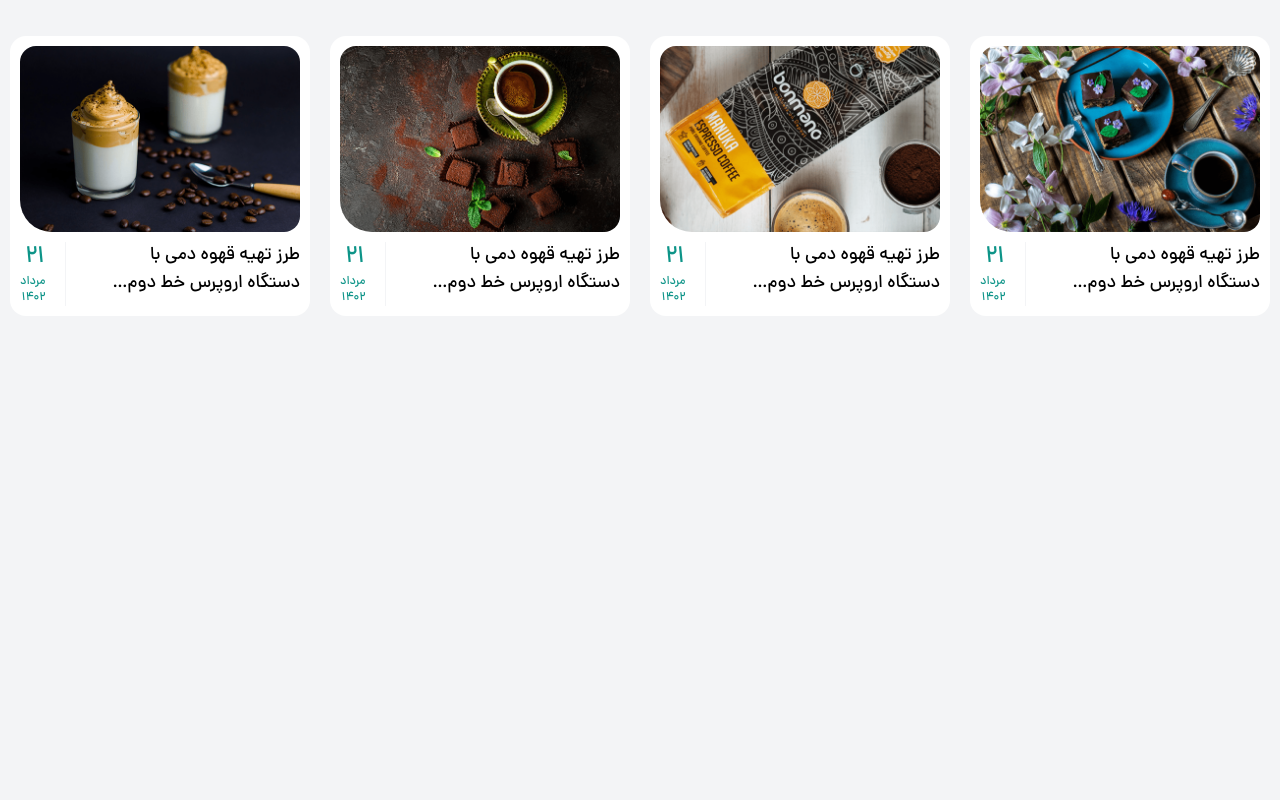
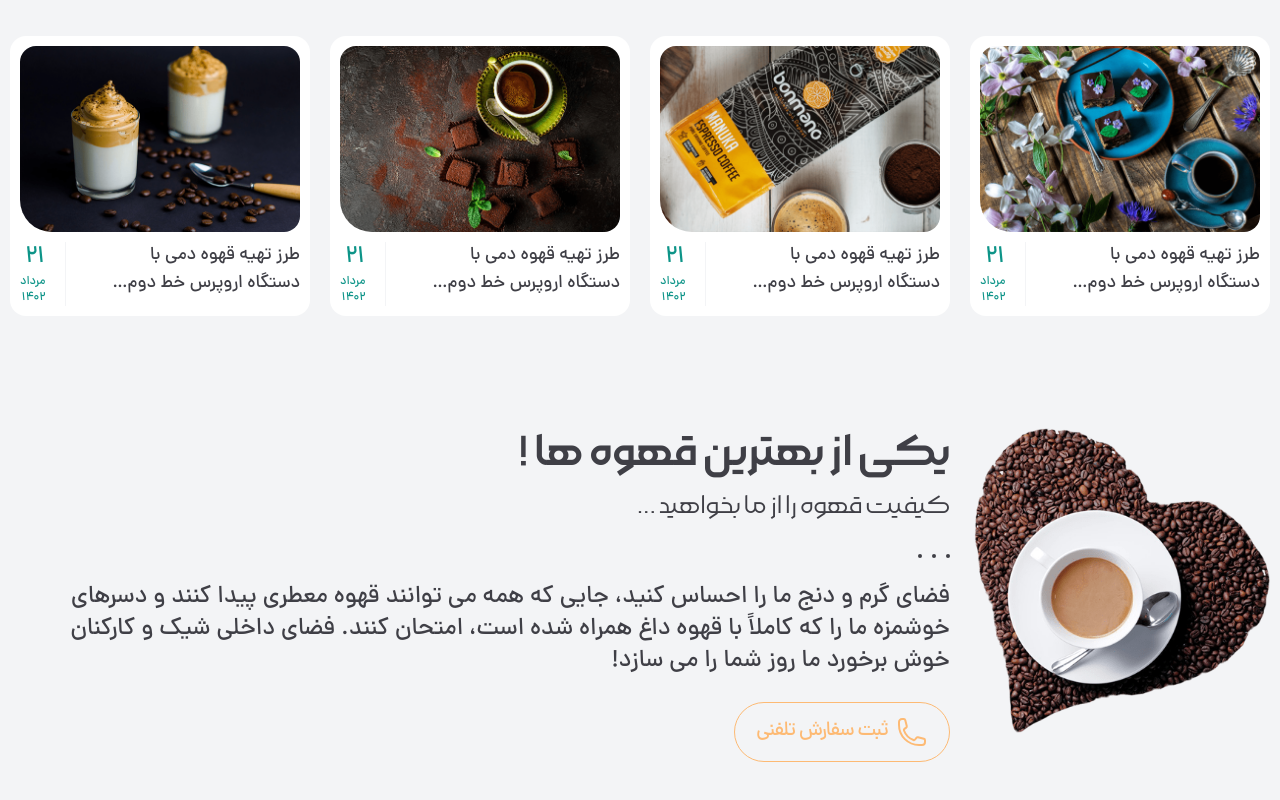
Before and after one commit to atefe-fazeli/Coffee-Shop, a website: page public/index.html in a window 1280 px wide. Shown: the part 3822-4622 px from the top of the page. Before the commit the page ends 4218 px from the top, so only its background shows below. Drawn offline with Linux system fonts and the light colour scheme.

Commit message:
one of the best section finished

```diff
--- a/public/index.html
+++ b/public/index.html
@@ -16,7 +16,7 @@
       }
     </script>
   </head>
-  <body class="font-DanaMedium bg-gray-100 dark:bg-zinc-800">
+  <body class="font-DanaMedium text-zinc-700 bg-gray-100 dark:bg-zinc-800">
     <!--all app icons (sprite svg) -->
     <svg class="hidden">
       <symbol
@@ -359,6 +359,20 @@
           stroke-linecap="round"
           stroke-linejoin="round"
           d="M10.5 19.5L3 12m0 0l7.5-7.5M3 12h18"
+        />
+      </symbol>
+      <symbol
+        id="phone"
+        xmlns="http://www.w3.org/2000/svg"
+        fill="none"
+        viewBox="0 0 24 24"
+        stroke-width="1.5"
+        stroke="currentColor"
+      >
+        <path
+          stroke-linecap="round"
+          stroke-linejoin="round"
+          d="M2.25 6.75c0 8.284 6.716 15 15 15h2.25a2.25 2.25 0 002.25-2.25v-1.372c0-.516-.351-.966-.852-1.091l-4.423-1.106c-.44-.11-.902.055-1.173.417l-.97 1.293c-.282.376-.769.542-1.21.38a12.035 12.035 0 01-7.143-7.143c-.162-.441.004-.928.38-1.21l1.293-.97c.363-.271.527-.734.417-1.173L6.963 3.102a1.125 1.125 0 00-1.091-.852H4.5A2.25 2.25 0 002.25 4.5v2.25z"
         />
       </symbol>
     </svg>
@@ -1963,7 +1977,7 @@
               </a>
             </div>
             <div
-              class="grid grid-cols-1  sm:grid-cols-2 lg:grid-cols-4 gap-3.5 md:gap-5"
+              class="grid grid-cols-1 sm:grid-cols-2 lg:grid-cols-4 gap-3.5 md:gap-5"
             >
               <div
                 class="flex group gap-2.5 md:gap-x-3 md:flex-col p-2.5 rounded-2xl bg-white dark:bg-zinc-700 w-full"
@@ -2167,6 +2181,45 @@
               </div>
             </div>
           </div>
+          <!-- one of the best -->
+          <div
+            class="grid grid-cols-1 md:grid-cols-4 md:gap-5 gap-8 mt-7 md:mt-28"
+          >
+            <div>
+              <img
+                src="/public/images/contact.png"
+                class="w-[296px] h-[305px]"
+              />
+            </div>
+            <div class="col-span-3 flex flex-col">
+              <span class="section-title">یکی از بهترین قهوه ها !</span>
+              <span class="section-subtitle mb-5 md:mb-6"
+                >کیفیت قهوه را از ما بخواهید ...</span
+              >
+              <span
+                class="flex gap-x-2.5 mb-5 md:mb-6 child:w-1 child:h-1 child:rounded-full child:bg-zinc-700 child:dark:bg-gray-400"
+              >
+                <span></span>
+                <span></span>
+                <span></span>
+              </span>
+              <span class="text-lg md:text-2xl dark:text-white font-normal"
+                >فضای گرم و دنج ما را احساس کنید، جایی که همه می توانند قهوه
+                معطری پیدا کنند و دسرهای خوشمزه ما را که کاملاً با قهوه داغ
+                همراه شده است، امتحان کنند. فضای داخلی شیک و کارکنان خوش برخورد
+                ما روز شما را می سازد!</span
+              >
+              <button
+                class="border border-orange-300 rounded-full flex-center w-[180px] h-[50px] md:h-[60px] md:w-[216px] text-base md:text-xl gap-x-2 text-orange-300 mt-5 md:mt-6"
+              >
+                <svg class="w-[22px] h-[22px] md:w-8 md:h-8">
+                  <use xlink:href="#phone"></use>
+                </svg>
+
+                <span class="tracking-tighter">ثبت سفارش تلفنی</span>
+              </button>
+            </div>
+          </div>
         </div>
       </section>
     </main>
```
Also changed, not shown: dist/output.css.
